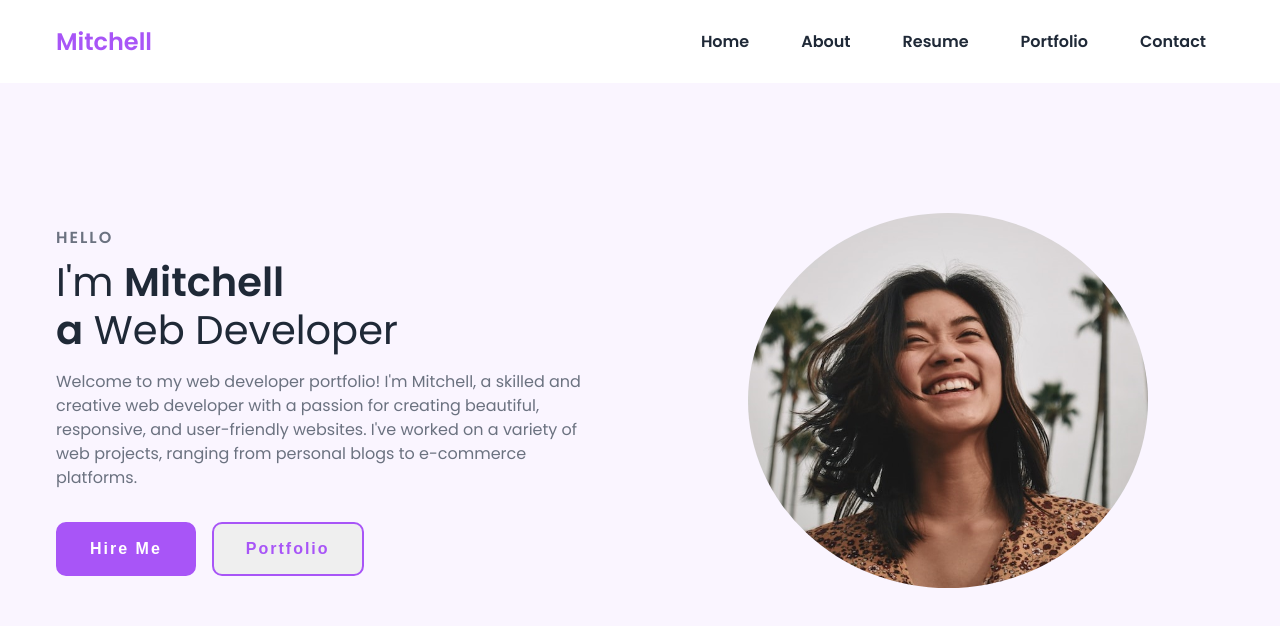
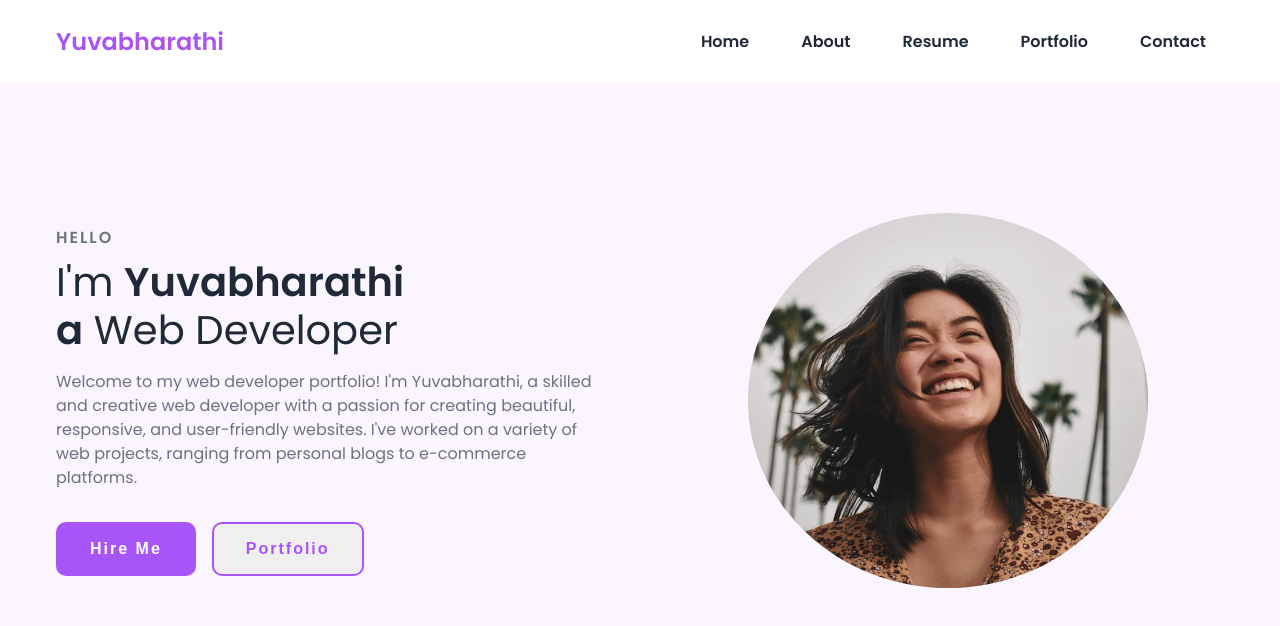
Before and after one commit to pyuvabharathi/portfolioYuva, a plain HTML site: page index.html in a window 1280 px wide. Drawn offline with nearby package versions, Linux system fonts and the light colour scheme.

Commit message:
Update index.html

```diff
--- a/index.html
+++ b/index.html
@@ -14,7 +14,7 @@
   <body>
     <nav>
       <div class="nav__content">
-        <div class="logo"><a href="#">Mitchell</a></div>
+        <div class="logo"><a href="#">Yuvabharathi</a></div>
         <label for="check" class="checkbox">
           <i class="ri-menu-line"></i>
         </label>
@@ -33,10 +33,10 @@
         <div class="content">
           <p class="subtitle">HELLO</p>
           <h1 class="title">
-            I'm <span>Mitchell<br />a</span> Web Developer
+            I'm <span>Yuvabharathi<br />a</span> Web Developer
           </h1>
           <p class="description">
-            Welcome to my web developer portfolio! I'm Mitchell, a skilled and
+            Welcome to my web developer portfolio! I'm Yuvabharathi, a skilled and
             creative web developer with a passion for creating beautiful,
             responsive, and user-friendly websites. I've worked on a variety of
             web projects, ranging from personal blogs to e-commerce platforms.
```
